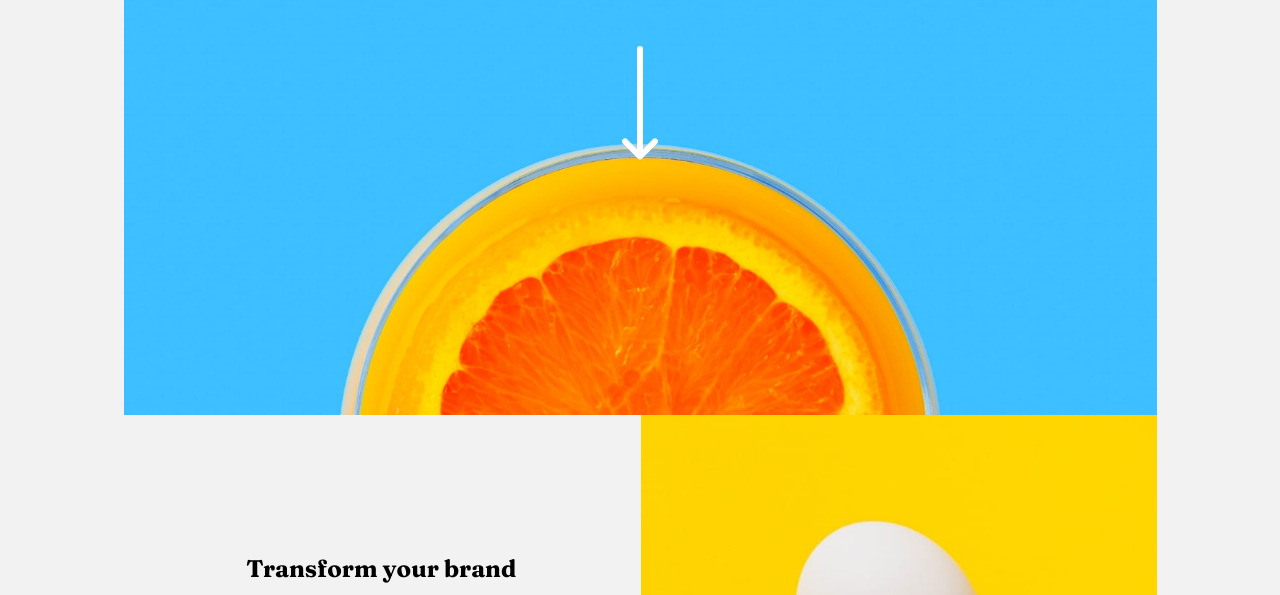
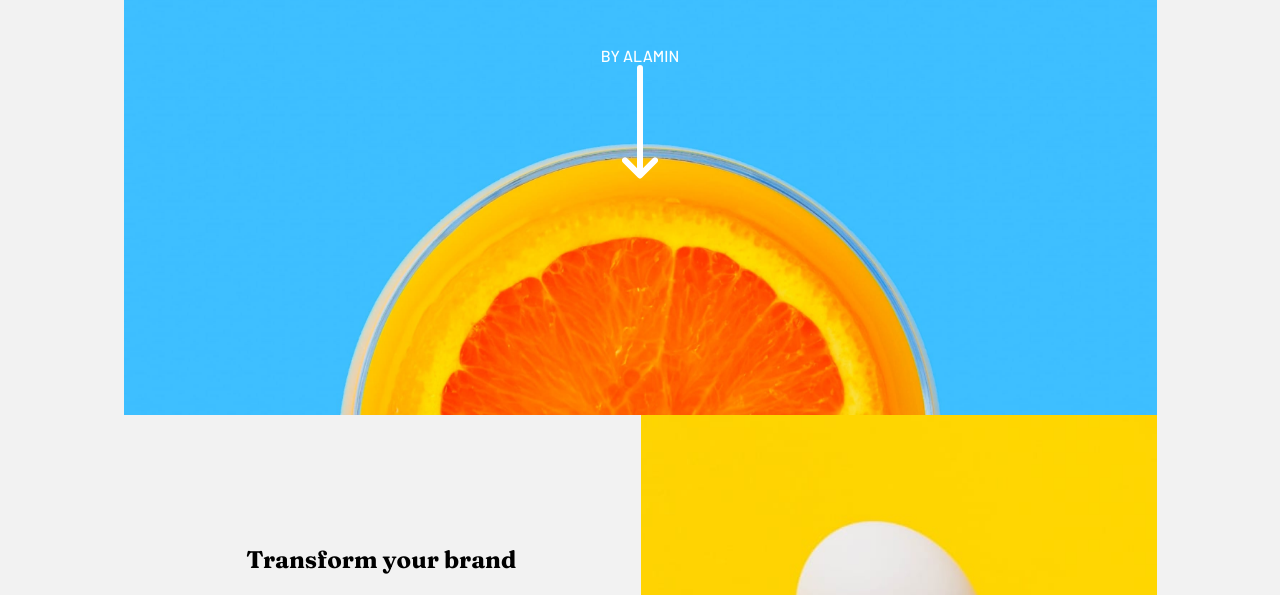
Before and after one commit to alamin-isa/sunnyside-agency-landing-page-main, a plain HTML site: page index.html in a window 1280 px wide. Shown: the part 145-740 px from the top of the page. Drawn offline with Linux system fonts and the light colour scheme.

Commit message:
page-styling

```diff
--- a/index.html
+++ b/index.html
@@ -36,7 +36,7 @@
       <header>
         <nav class="nav">
           <div class="logo">
-            <img src="./images/logo.svg" />
+            <img src="./images/logo.svg"/>
           </div>
 
           <ul class="nav-items">
@@ -50,6 +50,9 @@
           </div>
         </nav>
         <h1>We are creatives</h1>
+        <p> <span>
+          by alamin
+        </span></p>
         <div class="arrow">
           <svg width="36" height="114" xmlns="http://www.w3.org/2000/svg">
             <g
--- a/style.css
+++ b/style.css
@@ -35,7 +35,7 @@ p {
   padding-bottom: 1.5em;
 }
 
-header h1 {
+header h1, p {
   text-align: center;
   text-transform: uppercase;
 }
```
